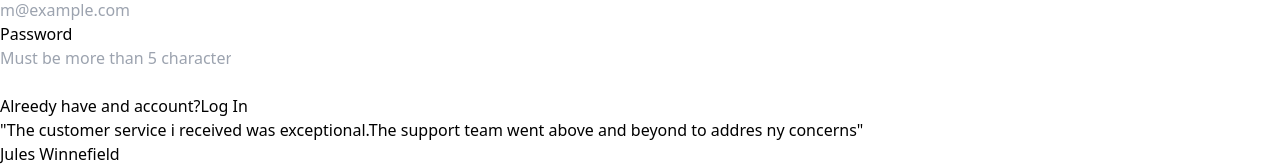
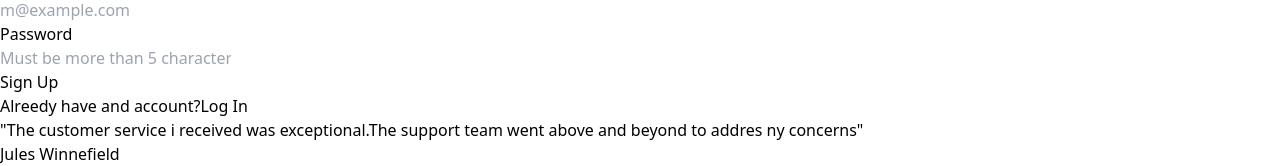
Before and after one commit to sudheer0071/Medium-blogs, a React (Vite) app in the folder frontend/Frontend/: page /signup in a window 1280 px wide. Shown: the part 1402-1568 px from the top of the page. Built offline with nearby package versions, Linux system fonts and the light colour scheme.

Commit message:
fixing popup

```diff
--- a/frontend/Frontend/src/components/Auth.tsx
+++ b/frontend/Frontend/src/components/Auth.tsx
@@ -8,7 +8,7 @@ import { Loader } from "./Loader";
 export const Auth = ({type}:{type:"signup"| "signin"}) =>{
   const [popup, setPopup] = useState("")
   const [isOpen, setIsopen] = useState(false)
-const [loader, setLoader] = useState(true)
+const [loader, setLoader] = useState(false)
 
   const [postInputs, setPostInputs] = useState<signupInput>({
     name:'',
@@ -63,9 +63,11 @@ const navigate = useNavigate()
   }
  return <div className="">
   <div>
+    <div className=" flex justify-center">
       <Medium/>
+    </div>
       <div className=" flex justify-center">
-      <div className={`popup ${isOpen ? 'active' : 'hide'} ${popup.includes('feilds') || popup.includes('found')||popup.includes('wrong')||popup.includes('already')?'bg-red-400 p-2 h-16': ''} flex justify-center text-center w-80 shadow-lg bg-green-500 rounded-lg ml-10 font-medium text-lg fixed top-4 h-11 p-1`}>{popup}</div>
+      <div className={`popup ${isOpen ? 'active' : 'hide'} ${popup.includes('feilds') || popup.includes('found')||popup.includes('wrong')||popup.includes('already')?'bg-red-400 p-2 h-16': ''} flex justify-center text-center w-80 shadow-slate-500 shadow-lg bg-green-500 rounded-lg font-medium text-lg fixed top-4 h-11 p-1`}>{popup}</div>
       </div>
     </div>
   <div className=" mt-32 flex justify-center flex-col overflow-y-hidden">
```
